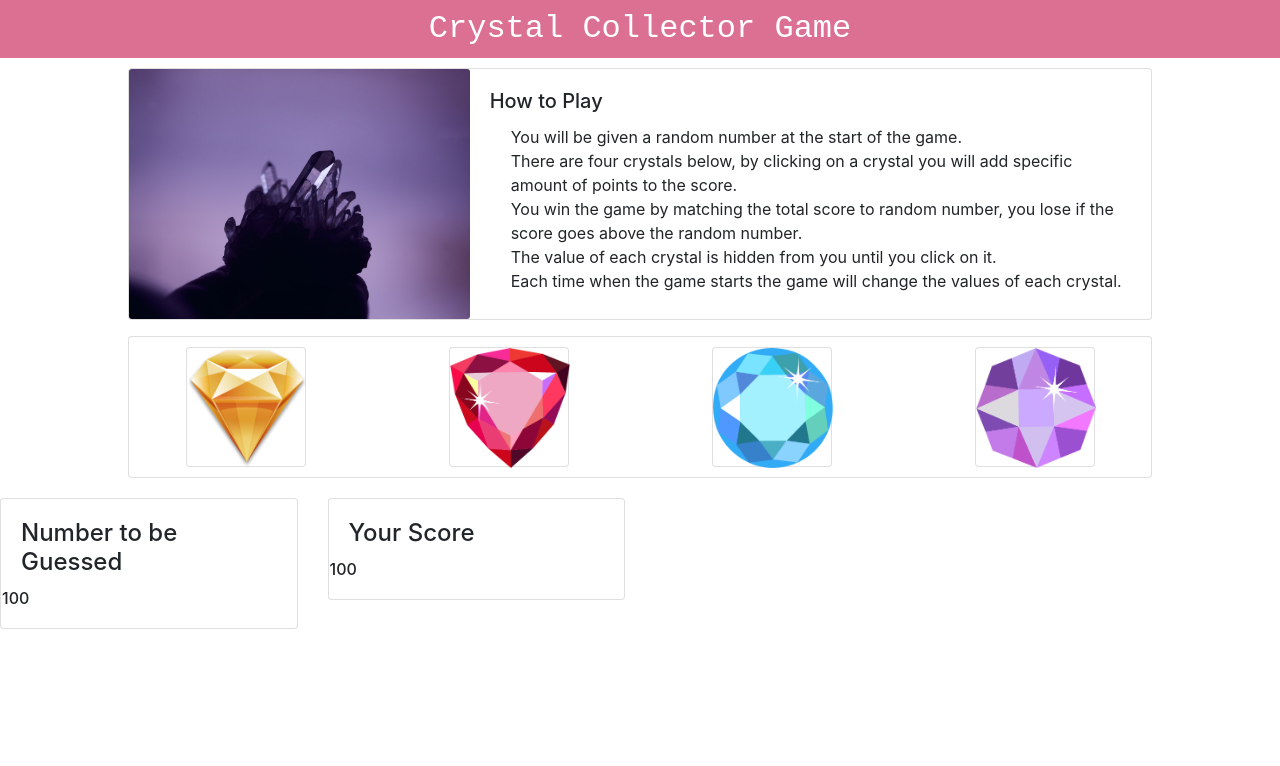
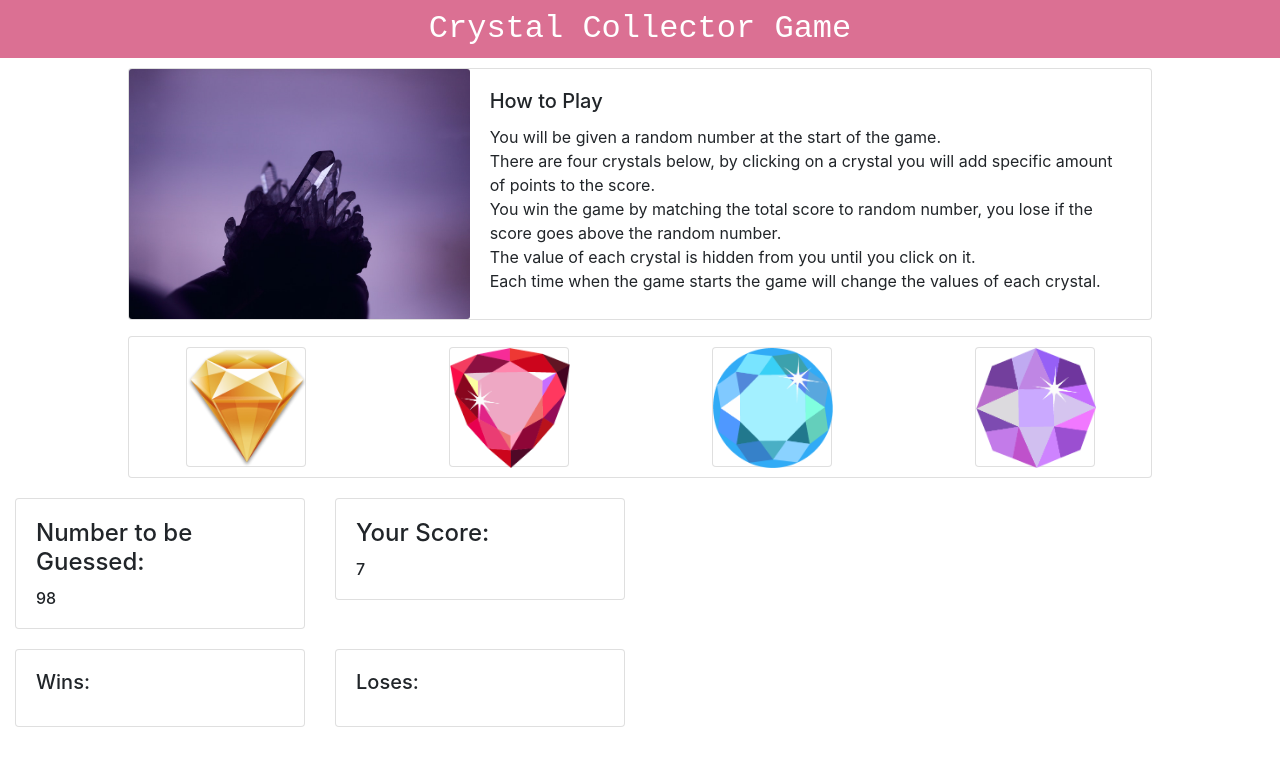
Before and after one commit to shar09/Crystal-Collector-Game, a plain HTML site: page index.html in a window 1280 px wide. Both pictures are taken after a click on the link 245 px from the left and 408 px from the top of the page. Drawn offline with nearby package versions, Linux system fonts and the light colour scheme; files that its build step writes are made by us from their sources.

Commit message:
coding done for crystal values and score increment

```diff
--- a/assets/css/reset.css
+++ b/assets/css/reset.css
@@ -1,4 +1,4 @@
-* http://meyerweb.com/eric/tools/css/reset/
+/* http://meyerweb.com/eric/tools/css/reset/
    v2.0 | 20110126
    License: none (public domain)
 */
--- a/assets/css/style.css
+++ b/assets/css/style.css
@@ -18,10 +18,6 @@ h2 {
     height: 250px;
 }
 
-.card-text:last-child {
-    margin: 0px 0px 0px -19px;
-}
-
 .crystal-container {
     margin: 0 auto;
 }
@@ -30,3 +26,11 @@ h2 {
      width: 120px;
      height: 120px;
 }
+
+.score-container {
+    margin: 0 auto;
+}
+
+.count-container {
+    margin: 0 auto;
+}
--- a/assets/javascript/game.js
+++ b/assets/javascript/game.js
@@ -0,0 +1,46 @@
+var randomNumber=0;
+var crystalNumber1=0;
+var crystalNumber2=0;
+var crystalNumber3=0;
+var crystalNumber4=0;
+var score=0;
+var wins=0;
+var losses=0;
+
+crystalNumber1 = Math.floor(Math.random() * 12)+1;
+crystalNumber2 = Math.floor(Math.random() * 12)+1;
+crystalNumber3 = Math.floor(Math.random() * 12)+1;
+crystalNumber4 = Math.floor(Math.random() * 12)+1;
+randomNumber = Math.floor(Math.random() * (120 - 19 + 1)) + 19;
+$(document).ready(function()
+{
+    $("#number-to-guess").text(randomNumber);
+
+    $("#crystal-1").on("click", function()
+    {
+        $("#crystal-1").val(crystalNumber1);
+        score=score+crystalNumber1;
+        $("#target-number").text(score);
+    });
+
+    $("#crystal-2").on("click", function()
+    {
+        $("#crystal-2").val(crystalNumber2);
+        score=score+crystalNumber2;
+        $("#target-number").text(score);
+    });
+
+    $("#crystal-3").on("click", function()
+    {
+        $("#crystal-3").val(crystalNumber3);
+        score=score+crystalNumber3;
+        $("#target-number").text(score);
+    });
+
+    $("#crystal-4").on("click", function()
+    {
+        $("#crystal-4").val(crystalNumber4);
+        score=score+crystalNumber4;
+        $("#target-number").text(score);
+    });
+});
--- a/index.html
+++ b/index.html
@@ -5,9 +5,16 @@
     <meta name="viewport" content="width=device-width, initial-scale=1.0">
     <meta http-equiv="X-UA-Compatible" content="ie=edge">
     <title>Crystal Collector Game</title>
-    <link rel="stylesheet" href="assests/css/reset.css">
+    <link rel="stylesheet" href="assets/css/reset.css">
     <link rel="stylesheet" href="https://stackpath.bootstrapcdn.com/bootstrap/4.3.1/css/bootstrap.min.css" integrity="sha384-ggOyR0iXCbMQv3Xipma34MD+dH/1fQ784/j6cY/iJTQUOhcWr7x9JvoRxT2MZw1T" crossorigin="anonymous">
     <link rel="stylesheet" href="assets/css/style.css">
+    <script src="https://code.jquery.com/jquery-3.3.1.slim.min.js" integrity="sha384-q8i/X+965DzO0rT7abK41JStQIAqVgRVzpbzo5smXKp4YfRvH+8abtTE1Pi6jizo" crossorigin="anonymous"></script>
+    <script src="https://cdnjs.cloudflare.com/ajax/libs/popper.js/1.14.7/umd/popper.min.js" integrity="sha384-UO2eT0CpHqdSJQ6hJty5KVphtPhzWj9WO1clHTMGa3JDZwrnQq4sF86dIHNDz0W1" crossorigin="anonymous"></script>
+    <script src="https://stackpath.bootstrapcdn.com/bootstrap/4.3.1/js/bootstrap.min.js" integrity="sha384-JjSmVgyd0p3pXB1rRibZUAYoIIy6OrQ6VrjIEaFf/nJGzIxFDsf4x0xIM+B07jRM" crossorigin="anonymous"></script>
+    <script type="text/javascript" src="assets/javascript/game.js"></script>
+    <script type="text/javascript" src="https://cdnjs.cloudflare.com/ajax/libs/jquery/3.2.1/jquery.min.js"></script>
+
+
 </head>
 <body>
     <nav class="nav">
@@ -40,22 +47,22 @@
         <div class="row">
             <div class="col-md-3">
                 <div class="card" style="height: 120px; width: 120px;">
-                   <a href="#"> <img class="card-img" src="assets/images/crystal1.png" alt="Card image cap"> </a>
+                   <a href="#" id="crystal-1"> <img class="card-img" src="assets/images/crystal1.png" alt="Card image cap"> </a>
                 </div>
             </div>
             <div class="col-md-3">
                 <div class="card" style="height: 120px; width: 120px;">
-                    <a href="#"> <img class="card-img" src="assets/images/crystal2.png" alt="Card image cap"> </a>
+                    <a href="#" id="crystal-2"> <img class="card-img" src="assets/images/crystal2.png" alt="Card image cap"></a>
+                </div>
+            </div>
+            <div class="col-md-3">
+                <div class="card" style="height: 120px; width: 120px;">
+                    <a href="#" id="crystal-3"> <img class="card-img" src="assets/images/crystal3.png" id="crystal3" alt="Card image cap"> </a>
                  </div>
             </div>
             <div class="col-md-3">
                 <div class="card" style="height: 120px; width: 120px;">
-                    <a href="#"> <img class="card-img" src="assets/images/crystal3.png" alt="Card image cap"> </a>
-                 </div>
-            </div>
-            <div class="col-md-3">
-                <div class="card" style="height: 120px; width: 120px;">
-                    <a href="#"> <img class="card-img" src="assets/images/crystal4.png" alt="Card image cap"> </a>
+                    <a href="#" id="crystal-4"> <img class="card-img" src="assets/images/crystal4.png" id="crystal4" alt="Card image cap"> </a>
                  </div>
             </div>
         </div>
@@ -63,25 +70,42 @@
     </div>
 
     <div class="score-cotainer">
-        <div class="row">
+        <div class="row" style="margin: 0 auto;">
             <div class="col-md-3">
                 <div class="card">
                     <div class="card-body">
-                      <h4 class="card-title">Number to be Guessed</h4>
-                      <h6 class="card-text">100</h6>
+                      <h4 class="card-title">Number to be Guessed:</h4>
+                      <h6 class="card-text" id="number-to-guess"></h6>
                     </div>
                 </div>
             </div>
             <div class="col-md-3">
                 <div class="card">
                     <div class="card-body">
-                      <h4 class="card-title">Your Score</h4>
-                      <h6 class="card-text">100</h6>
+                      <h4 class="card-title">Your Score:</h4>
+                      <h6 class="card-text" id="target-number"></h6>
                     </div>
                 </div>
             </div>
           </div>
-
+    </div>
+    <div class="count-container">
+    <div class="row" style="margin: 0 auto;">
+        <div class="col-md-3">
+            <div class="card">
+                <div class="card-body">
+                  <h5 class="card-title">Wins:</h5>
+                </div>
+            </div>
+        </div>
+        <div class="col-md-3">
+            <div class="card">
+                <div class="card-body">
+                    <h5 class="card-title">Loses:</h5>
+                </div>
+            </div>
+        </div>
+    </div>
     </div>
 </body>
 </html>
```
Also changed, not shown: 1 other file.
